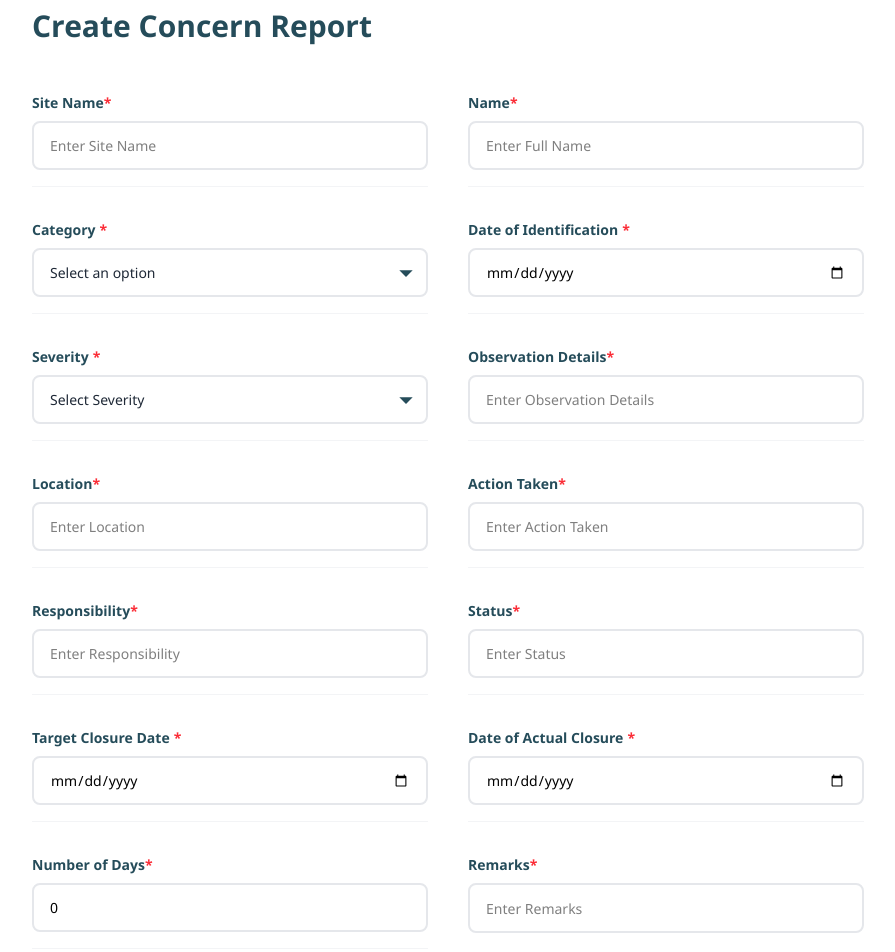
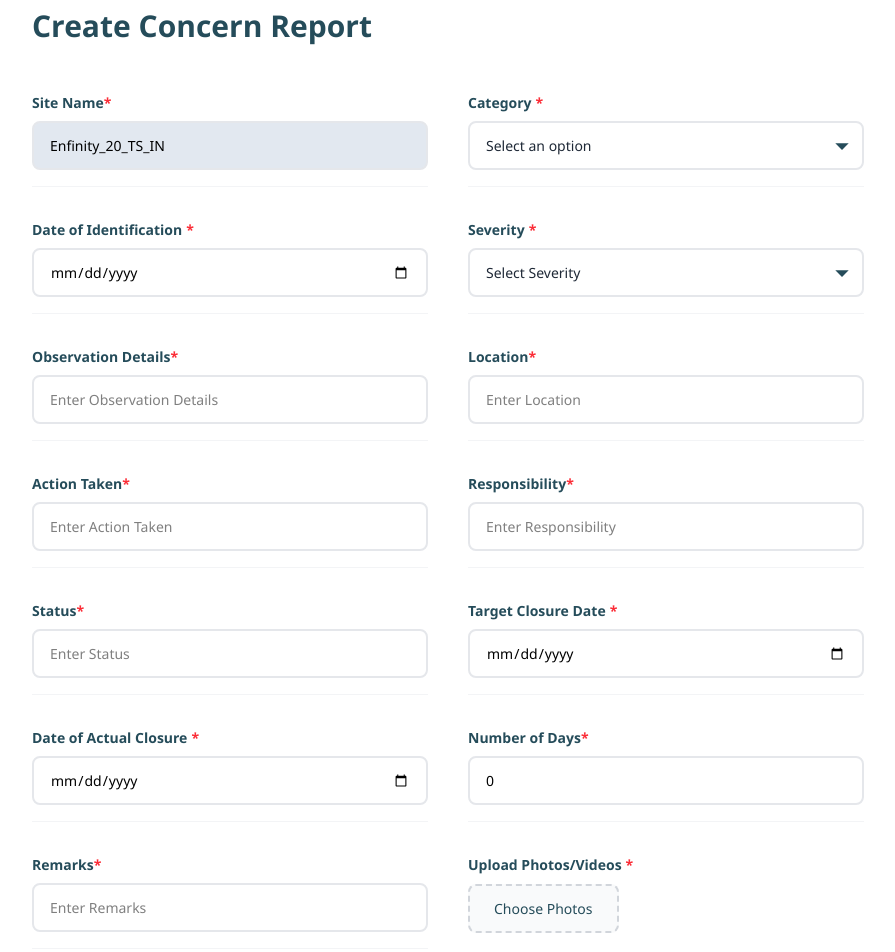
Before and after one commit to shantanukhilare/incident-reporting, a React (Vite) app: page /concern-report in a window 1280 px wide. Shown: the part 40-992 px from the top of the page, without its empty margins (192-1087 px from the left). Built offline with nearby package versions, Linux system fonts and the light colour scheme.

Commit message:
photo part worked on

```diff
--- a/src/App.css
+++ b/src/App.css
@@ -38,7 +38,6 @@
   border: 2px solid #e5e7eb;
   border-radius: 0.5rem;
   transition: all 0.3s ease;
-  background-color: white;
   font-size: 0.875rem;
   width: 100%;
 }
--- /dev/null
+++ b/src/components/PhotoUpload.tsx
@@ -0,0 +1,80 @@
+import React, { useRef } from 'react';
+import { TiDelete } from 'react-icons/ti';
+
+interface PhotoUploadProps {
+  label?: string;
+  onChange?: (files: FileList | null) => void;
+  value?: FileList | null;
+  className?: string;
+  required?: boolean;
+  multiple?: boolean;
+}
+
+const PhotoUpload: React.FC<PhotoUploadProps> = ({
+  label,
+  onChange,
+  value,
+  className = '',
+  required = false,
+  multiple = false
+}) => {
+  const fileInputRef = useRef<HTMLInputElement>(null);
+
+  // Derive fileCount directly from value prop
+  const fileCount = value?.length || 0;
+
+  const handleFileChange = (e: React.ChangeEvent<HTMLInputElement>) => {
+    const files = e.target.files;
+    onChange?.(files);
+  };
+
+  const handleClear = (e: React.MouseEvent) => {
+    e.preventDefault();
+    if (fileInputRef.current) {
+      fileInputRef.current.value = '';
+    }
+    onChange?.(null);
+  };
+
+  const fileId = `photo-upload-${label?.replace(/\s+/g, '-').toLowerCase() || 'default'}`;
+
+  return (
+    <div className={`form-row ${className}`}>
+      {label && (
+        <label className="form-label">
+          {label}
+          {required && <span className="text-red-500 ml-1">*</span>}
+        </label>
+      )}
+      <div className="flex-1 flex gap-2">
+        <input
+          ref={fileInputRef}
+          type="file"
+          accept="image/*"
+          capture="environment"
+          onChange={handleFileChange}
+          className="hidden"
+          required={required}
+          multiple={multiple}
+          id={fileId}
+        />
+        <div className='flex items-center gap-3'>
+
+        <label
+          htmlFor={fileId}
+          className="file-upload-button flex-1 text-center cursor-pointer"
+          >
+          {fileCount > 0
+            ? `${fileCount} photo${fileCount > 1 ? 's' : ''} selected`
+            : `Choose ${multiple ? 'Photos' : 'Photo'}`}
+        </label>
+        {fileCount > 0 && (
+          <TiDelete onClick={handleClear} className="cursor-pointer text-red-600 text-4xl" />
+        )}
+        </div>
+      </div>
+    </div>
+  );
+};
+
+export default PhotoUpload;
--- a/src/components/PhotoVideoUpload.tsx
+++ /dev/null
@@ -1,63 +0,0 @@
-import React, { useRef, useState } from 'react';
-
-interface PhotoVideoUploadProps {
-  label?: string;
-  accept?: string;
-  onChange?: (files: FileList | null) => void;
-  className?: string;
-  required?: boolean;
-  multiple?: boolean;
-}
-
-const PhotoVideoUpload: React.FC<PhotoVideoUploadProps> = ({
-  label,
-  accept = 'image/*,video/*',
-  onChange,
-  className = '',
-  required = false,
-  multiple = false
-}) => {
-  const fileInputRef = useRef<HTMLInputElement>(null);
-  const [fileCount, setFileCount] = useState(0);
-
-  const handleFileChange = (e: React.ChangeEvent<HTMLInputElement>) => {
-    const files = e.target.files;
-    setFileCount(files?.length || 0);
-    onChange?.(files);
-  };
-
-  const fileId = `file-upload-${label?.replace(/\s+/g, '-').toLowerCase() || 'default'}`;
-
-  return (
-    <div className={`form-row ${className}`}>
-      {label && (
-        <label className="form-label">
-          {label}
-          {required && <span className="text-red-500 ml-1">*</span>}
-        </label>
-      )}
-      <div className="flex-1">
-        <input
-          ref={fileInputRef}
-          type="file"
-          accept={accept}
-          onChange={handleFileChange}
-          className="hidden"
-          required={required}
-          multiple={multiple}
-          id={fileId}
-        />
-        <label
-          htmlFor={fileId}
-          className="file-upload-button block"
-        >
-          {fileCount > 0
-            ? `${fileCount} file${fileCount > 1 ? 's' : ''} selected`
-            : `Choose ${multiple ? 'Files' : 'File'}`}
-        </label>
-      </div>
-    </div>
-  );
-};
-
-export default PhotoVideoUpload;
--- a/src/pages/CreateConcernReport.tsx
+++ b/src/pages/CreateConcernReport.tsx
@@ -4,6 +4,7 @@ import DatePicker from "../components/DatePicker";
 import Button from "../components/Button";
 import { toast } from "react-toastify";
 import { Link, useNavigate } from "react-router-dom";
+import PhotoUpload from "../components/PhotoUpload";
 
 export interface ConcernFormData {
   siteName: string;
@@ -19,7 +20,7 @@ export interface ConcernFormData {
   targetClosureDate: string;
   actualClosureDate: string;
   numberOfDays: number;
-  attachment: File | null;
+  attachment: FileList | null;
   photo: File | null;
   remarks: string;
 }
@@ -100,7 +101,7 @@ export default function CreateConcernReport() {
 
   const handleInputChange = (
     field: keyof ConcernFormData,
-    value: string | number | File | null
+    value: string | number | File | FileList | null
   ) => {
     setFormData((prev) => ({ ...prev, [field]: value }));
     setErrors((prev) => ({ ...prev, [field]: "" }));
@@ -120,16 +121,17 @@ export default function CreateConcernReport() {
           </label>
           <input
             type="text"
-            value={formData.siteName}
-            onChange={(e) => handleInputChange("siteName", e.target.value)}
-            className={`form-input flex-1 ${
+            // value={formData.siteName}
+            value="Enfinity_20_TS_IN"
+            readOnly
+            className={`form-input flex-1 cursor-not-allowed bg-slate-200 ${
               errors.siteName ? "border-red-500" : ""
             }`}
             required
             placeholder="Enter Site Name"
           />
         </div>
-        <div className="form-row">
+        {/* <div className="form-row">
           <label className="form-label">
             Name <span className="text-red-500">*</span>
           </label>
@@ -143,7 +145,8 @@ export default function CreateConcernReport() {
             required
             placeholder="Enter Full Name"
           />
-        </div>
+        </div> */}
+
         <Dropdown
           label="Category"
           options={categoryOptions}
@@ -286,6 +289,14 @@ export default function CreateConcernReport() {
             placeholder="Enter Remarks"
           />
         </div>
+        <PhotoUpload
+          label="Upload Photos/Videos"
+          value={formData.attachment}
+          onChange={(newFiles) => setFormData({...formData, attachment: newFiles})}
+          multiple
+          required
+        />
+
       </form>
       <div className="flex justify-center items-center">
         <span>Not signed in?</span>
--- a/src/pages/FormPage.tsx
+++ b/src/pages/FormPage.tsx
@@ -3,7 +3,7 @@ import Button from "../components/Button";
 import DatePicker from "../components/DatePicker";
 import Dropdown from "../components/Dropdown";
 import RadioButton from "../components/RadioButton";
-import PhotoVideoUpload from "../components/PhotoVideoUpload";
+import PhotoVideoUpload from "../components/PhotoUpload";
 
 function FormPage() {
     const [formData, setFormData] = useState({
```
